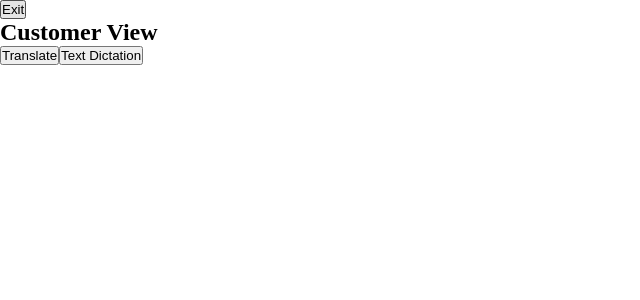
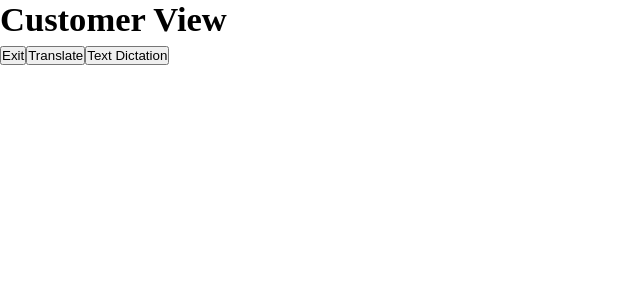
Before and after one commit to CSCE331-Fall2025-900-911/project3_gang_40, a React (Vite) app in the folder frontend/: page / in a window 1280 px wide. Both pictures are taken after a click on the button "CUSTOMER". Shown: the top 300 px of the page, without its empty margins (0-640 px from the left). Built offline with nearby package versions, Linux system fonts and the light colour scheme.

Commit message:
fixed add drink in cart btn

```diff
--- a/frontend/src/Views/Cashier/Cashier.css
+++ b/frontend/src/Views/Cashier/Cashier.css
@@ -4,7 +4,7 @@ html, body {
   width: 100%;
   height: 100%;
   max-width: 100%;
-  font-size: 16px;
+  font-size: 1.2em;
 }
 
 body > #root {
@@ -86,7 +86,7 @@ body > #root {
   border: none;
   border-radius: 8px;
 
-  width: 10%;
+  width: 15%;
   aspect-ratio: 1;
   min-width: 100px;
 
--- a/frontend/src/Views/Cashier/helpers.js
+++ b/frontend/src/Views/Cashier/helpers.js
@@ -65,7 +65,10 @@ export const addAnotherDrinkHelper = (index, setCart) => {
 
     newCart[index] = {
       ...item,
-      modifications: { ...item.modifications, quantity: item.modifications.quantity + 1 }
+      modifications: {
+        ...item.modifications,
+        quantity: Number(item.modifications.quantity) + 1
+      }
     };
     return newCart;
   });
--- a/frontend/src/Views/Customer/Customer.jsx
+++ b/frontend/src/Views/Customer/Customer.jsx
@@ -3,8 +3,9 @@ import { useState } from 'react';
 function Customer({ onBack }) {
   return (
     <>
+      <h2>Customer View</h2>
       <button onClick={onBack}>Exit</button>
-      <h2>Customer View</h2>
+
 
       <button >Translate</button>
       <button >Text Dictation</button>
```
